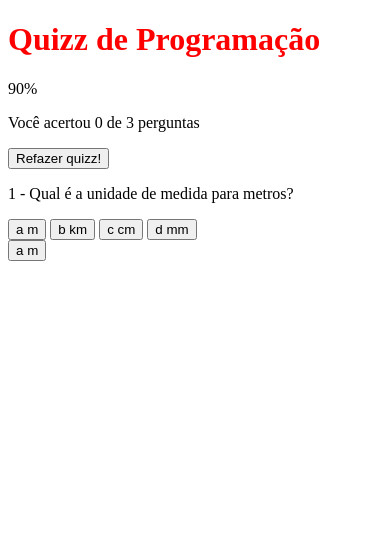
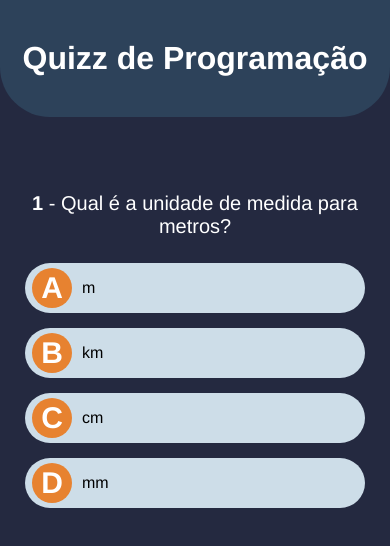
Before and after one commit to mariialauraa/quizz.js, a plain HTML site: page index.html in a window 390 px wide. Drawn offline with Linux system fonts and the light colour scheme.

Commit message:
Adicionando CSS

```diff
--- a/css/styles.css
+++ b/css/styles.css
@@ -1,3 +1,165 @@
-h1 {
-    color: red
+/* GERAL */
+* {
+    margin: 0;
+    padding: 0;
+    box-sizing: border-box;
+    font-family: Helvetica;
 }
+
+/* Quando usa (box-sizing: border-box), as propriedades (width) e (height) incluem o conteúdo, o (padding) e a (borda). O tamanho total do elemento será exatamente o que for definido em (width) e (height).*/
+
+body {
+    background-color: #242940;
+    color: #FFF;
+}
+
+.hide {
+    display: none !important;
+}
+
+#main-title {
+    padding: 40px 0;
+    text-align: center; /* alinha o texto ao centro -> horizontal */
+    background-color: #2D425A;
+    border-bottom-left-radius: 50px;
+    border-bottom-right-radius: 50px;
+}
+
+/* SCORE CONTAINER */
+#score-container {
+    background-color: #CDDDE8;
+    color: #000;
+    text-align: center;
+    width: 300px;
+    margin: 50px auto; /* o elemento fica centralizado na pag */
+    padding: 25px;
+    border-radius: 20px;
+}
+
+#score-container p {
+    font-size: 14px;
+    margin: 20px 0;
+}
+
+#score-container #display-score {
+    font-size: 32px;
+    font-weight: bold;
+}
+
+#correct-answers {
+    font-weight: bold;
+    color: #40B576;
+}
+
+#questions-qty {
+    font-weight: bold;
+    color: #075EA4;
+}
+
+#btn-restart {
+    width: 180px;
+    height: 50px;
+    background-color: #E78230;
+    color: #FFF;
+    font-weight: bold;
+    text-transform: uppercase;
+    border-radius: 25px;
+    border: 2px solid transparent;
+    margin-top: 20px;
+    cursor: pointer;
+    transition: .5s;
+}
+
+#btn-restart:hover {
+    background-color: transparent;
+    border-color: #E78230;
+    color: #E78230;
+}
+
+/* QUIZZ CONTAINER */
+#quizz-container {
+    width: 500px;
+    margin: 50px auto;
+    border: 1px solid #CDDDE8;
+    padding: 25px; /* espaçamento interno */
+    border-radius: 25px;
+}
+
+#questions {
+    text-align: center;
+    margin-bottom: 25px;
+    font-size: 20px;
+}
+
+#question-number {
+    font-weight: bold;
+}
+
+#answers-box button {
+    display: flex;
+    align-items: center; /* alinha os itens ao centro -> vertical */
+    margin: 15px 0;
+    width: 300px; /* largura de cada botão de alternativa */
+    height: 50px; /* altura de cada botão de alternativa */
+    border-radius: 25px;
+    background-color: #CDDDE8;
+    border: 2px solid transparent;
+    text-align: left;
+    padding-left: 5px; /* afasta o texto da borda do elemento */
+    color: #000;
+    cursor: pointer;
+    transition: .5s;
+}
+
+#answers-box button:hover {
+    background-color: #E78230;
+    color: #FFF;
+}
+
+/* Alternativas A, B, C, D */
+#answers-box .btn-letter {
+    font-size: 30px;
+    font-weight: bold;
+    background-color: #E78230;
+    color: #FFF;
+    border-radius: 50%;
+    line-height: 40px; /* o texto fica alinhado ao círculo */
+    text-align: center;
+    text-transform: uppercase;
+    flex: 1 1 0; /* cresce e diminui de forma igual aos outros elementos que tem flex */
+    max-width: 40px;
+}
+
+.question-answer {
+    flex: 1 1 0;
+    margin-left: 10px;
+    font-size: 16px;
+}
+
+#quizz-container .correct-answer,
+#quizz-container .correct-answer .btn-letter {
+  background-color: #40B576;
+  color: #FFF;
+}
+
+#quizz-container .wrong-answer,
+#quizz-container .wrong-answer .btn-letter {
+  background-color: #e62210;
+  color: #FFF;
+}
+
+/* RESPONSIVO */
+@media(max-width:450px) {
+    #quizz-container {
+      border: none;
+      width: 100%;
+    }
+
+    #answers-box button {
+        width: 100%;
+    }
+
+    #score-container {
+        width: 90%;
+    }
+}
--- a/index.html
+++ b/index.html
@@ -10,13 +10,14 @@
 <body>
     <h1 id="main-title">Quizz de Programação</h1>
     <!-- SCORE BOARD -->
-    <div id="score-container">
+    <div id="score-container" class="hide">
+        <h2>Parabéns!</h2>
         <p id="display-score"><span>90</span>%</p>
         <p>
-            Você acertou <span id="correct-answer">0</span> de
+            Você acertou <span id="correct-answers">0</span> de
             <span id="questions-qty">3</span> perguntas
         </p>
-        <button id="restart">Refazer quizz!</button>
+        <button id="btn-restart">Refazer quizz!</button>
     </div>
     <!-- QUIZZ CONTAINER -->
     <div id="quizz-container">
@@ -25,11 +26,11 @@
             <span id="question-text">Qual é a unidade de medida para metros?</span>
         </p>
         <div id="answers-box">
-            <button class="correct-answer">
+            <button>
                 <span class="btn-letter">a</span>
                 <span class="question-answer">m</span>
             </button>
-            <button class="wrong-answer">
+            <button>
                 <span class="btn-letter">b</span>
                 <span class="question-answer">km</span>
             </button>
@@ -44,7 +45,7 @@
         </div>
 
         <!-- TEMPLATE DA RESPOSTA -->
-        <button class="answer-template-hide">
+        <button class="answer-template hide">
             <span class="btn-letter">a</span>
             <span class="question-answer">m</span>
         </button>
```
